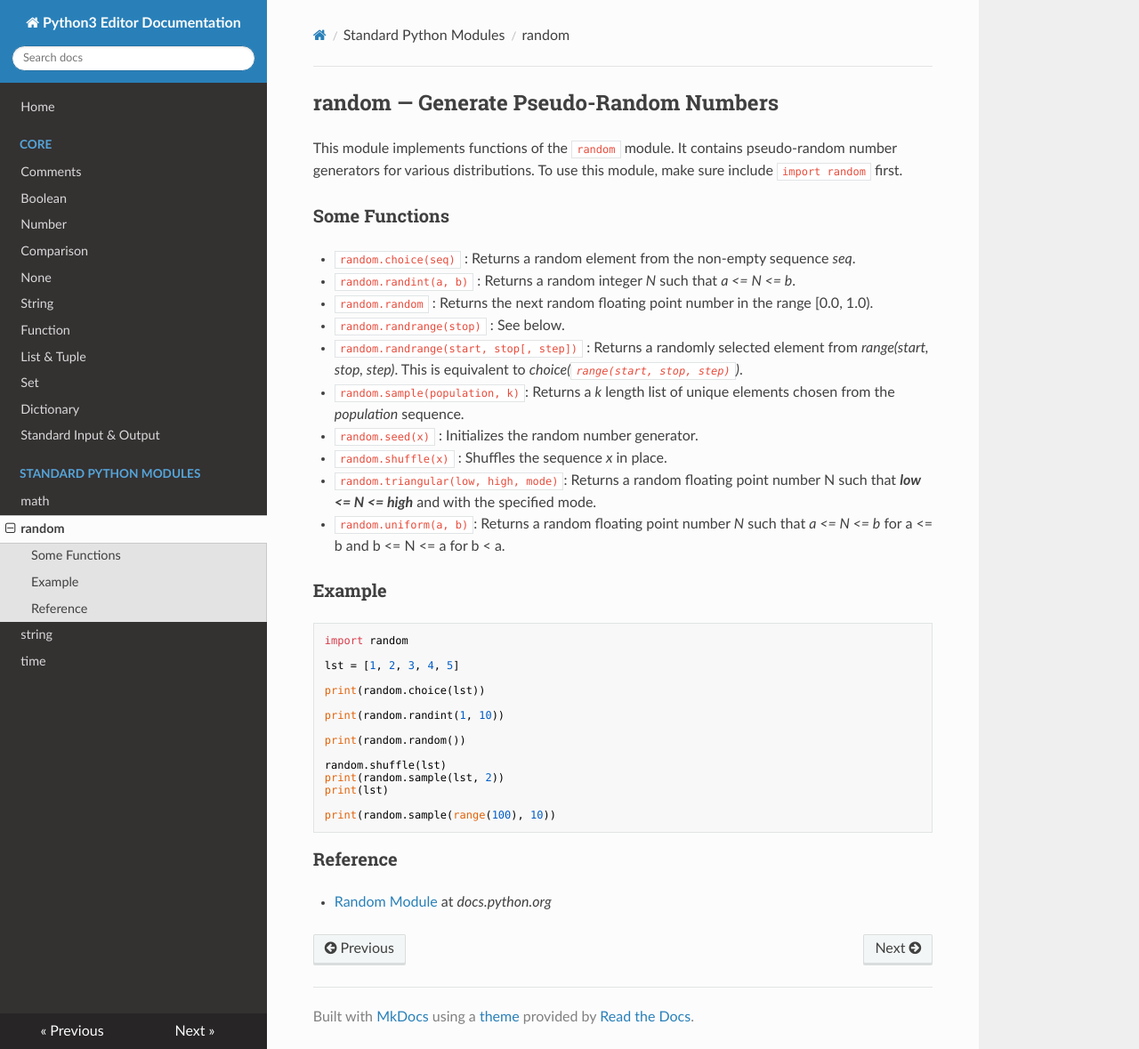
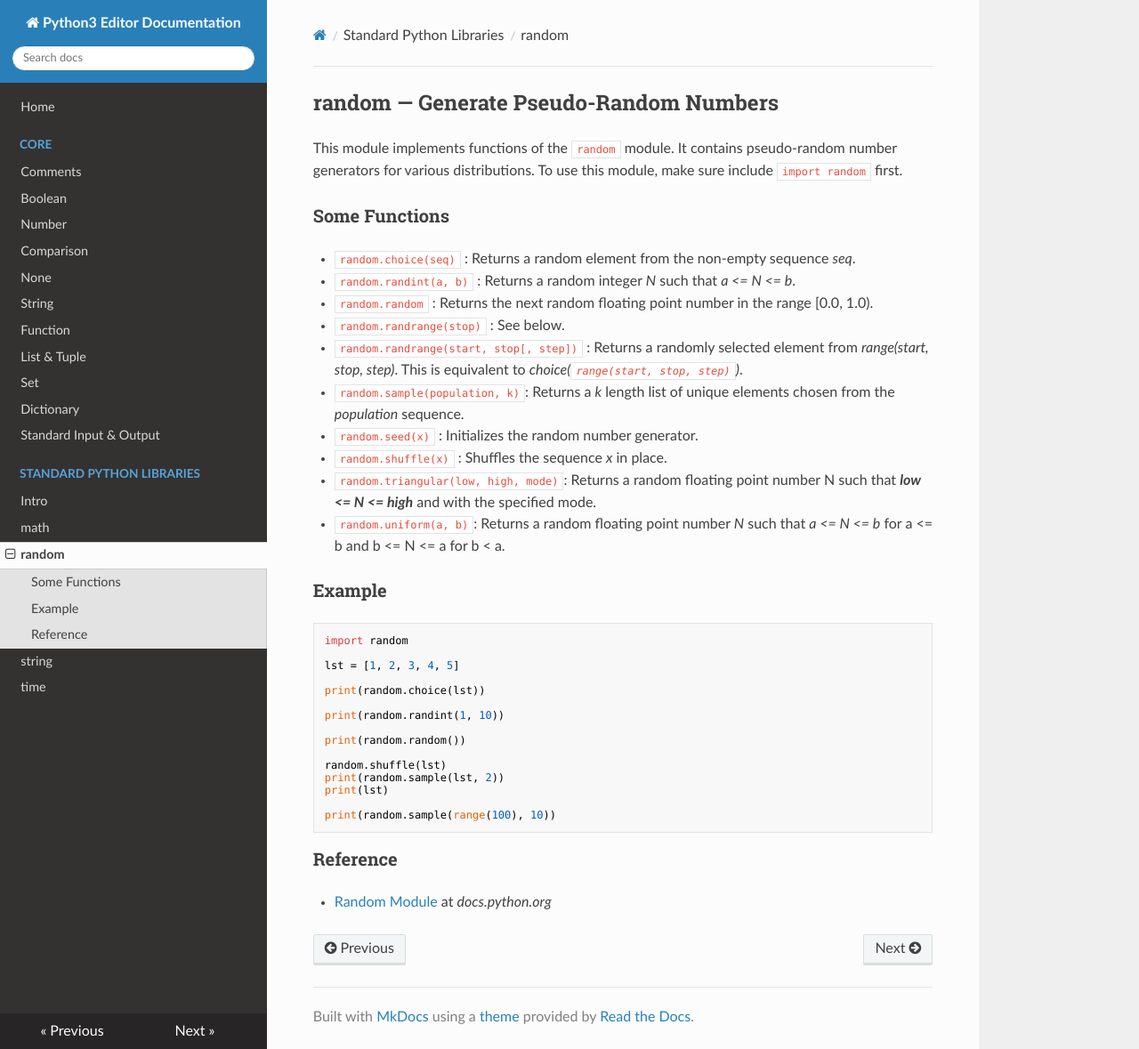
Before and after one commit to oyoclass/python3editor-doc, an MkDocs documentation site: the page built from doc/modules/random.md, in a window 1280 px wide and 1179 px high. Shown: the whole window at 89% size. Built offline with MkDocs 1.6.1, drawn with Linux system fonts in a browser that asks for light colours; nearby versions of some CDN libraries.

Commit message:
update modules intro page

```diff
--- a/mkdocs.yml
+++ b/mkdocs.yml
@@ -15,7 +15,8 @@ nav:
         - 'Set': 'core/set.md'
         - 'Dictionary': 'core/dictionary.md'
         - 'Standard Input & Output': 'core/inputoutput.md'
-    - 'Standard Python Modules':
+    - 'Standard Python Libraries':
+        - 'Intro': 'modules/index.md'
         - 'math': 'modules/math.md'
         - 'random': 'modules/random.md'
         - 'string': 'modules/string.md'
```
Also changed, not shown: doc/modules/index.md (added, +11 -0 lines).
